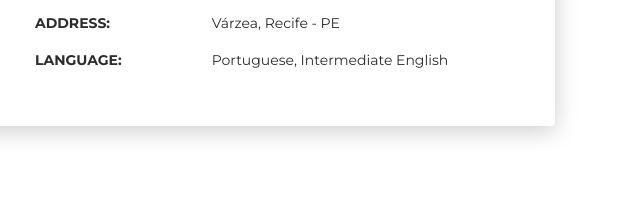
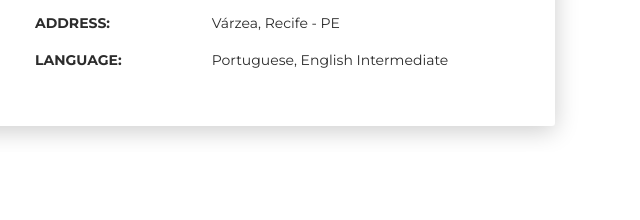
Before and after one commit to GiovannaFreitas/GiovannaFreitas.github.io, a plain HTML site: page index.html in a window 1280 px wide. Shown: the part 751-971 px from the top of the page, 640-1280 px from the left. Drawn offline with Linux system fonts and the light colour scheme.

Commit message:
atualizando informações

```diff
--- a/index.html
+++ b/index.html
@@ -81,7 +81,7 @@
             </div>
             <div class="row mt-3">
               <div class="col-sm-4"><strong class="text-uppercase">Language:</strong></div>
-              <div class="col-sm-8">Portuguese, Intermediate English</div>
+              <div class="col-sm-8">Portuguese, English Intermediate</div>
             </div>
           </div>
         </div>
```
